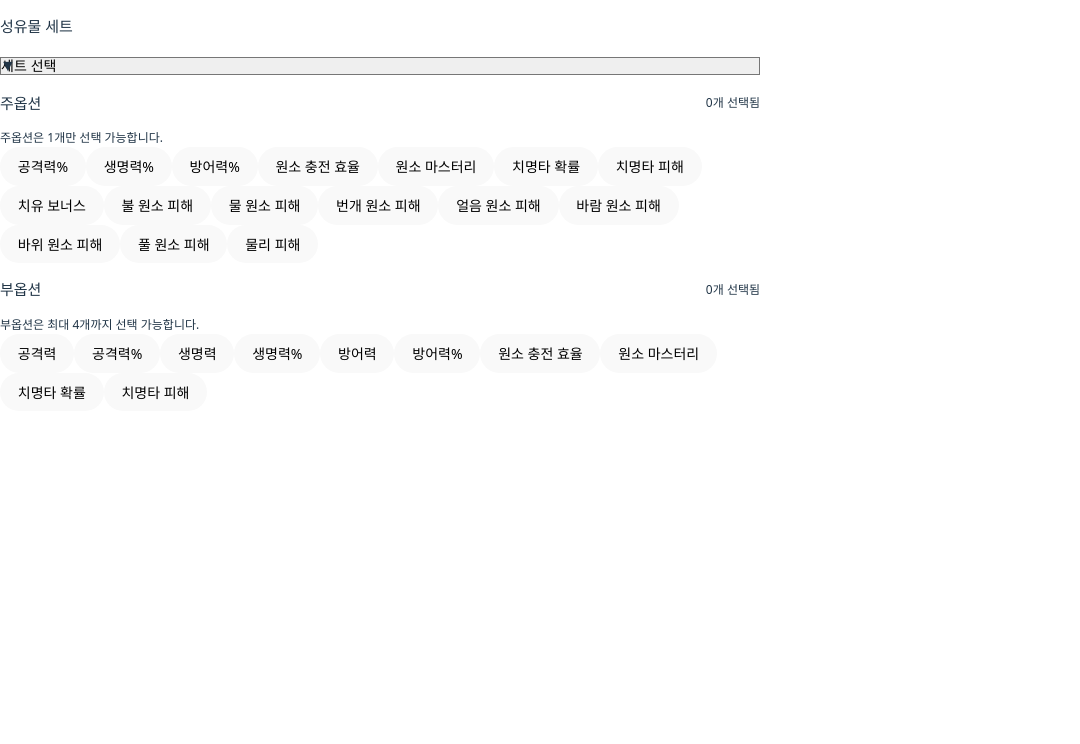
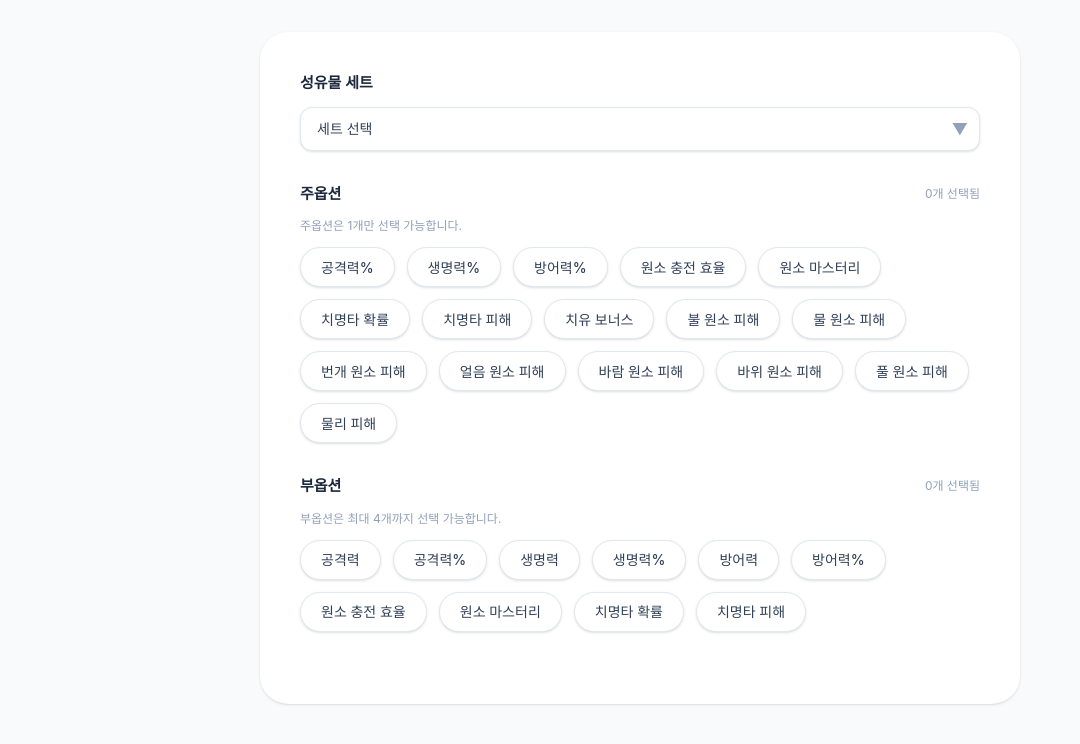
Before and after one commit to KimChungHo/GenshinArtifactRecommender, a React (Vite) app: page / in a window 1280 px wide. Shown: the top 744 px of the page, without its empty margins (0-1080 px from the left). Built offline with nearby package versions, Linux system fonts and the light colour scheme.

Commit message:
버튼 누르면 파랗게 색칠됨

```diff
--- a/src/index.css
+++ b/src/index.css
@@ -1,72 +1,17 @@
-:root {
-  font-family: system-ui, Avenir, Helvetica, Arial, sans-serif;
-  line-height: 1.5;
-  font-weight: 400;
+@import "tailwindcss";
 
-  color-scheme: light dark;
-  color: rgba(255, 255, 255, 0.87);
-  background-color: #242424;
+@layer base {
+  html,
+  body,
+  #root {
+    height: 100%;
+  }
 
-  font-synthesis: none;
-  text-rendering: optimizeLegibility;
-  -webkit-font-smoothing: antialiased;
-  -moz-osx-font-smoothing: grayscale;
-}
+  body {
+    margin: 0;
+  }
 
-a {
-  font-weight: 500;
-  color: #646cff;
-  text-decoration: inherit;
-}
-a:hover {
-  color: #535bf2;
-}
-
-body {
-  margin: 0;
-  display: flex;
-  place-items: center;
-  min-width: 320px;
-  min-height: 100vh;
-}
-
-h1 {
-  font-size: 3.2em;
-  line-height: 1.1;
-}
-
-button {
-  border-radius: 8px;
-  border: 1px solid transparent;
-  padding: 0.6em 1.2em;
-  font-size: 1em;
-  font-weight: 500;
-  font-family: inherit;
-  background-color: #1a1a1a;
-  cursor: pointer;
-  transition: border-color 0.25s;
-}
-button:hover {
-  border-color: #646cff;
-}
-button:focus,
-button:focus-visible {
-  outline: 4px auto -webkit-focus-ring-color;
-}
-
-@media (prefers-color-scheme: light) {
-  :root {
-    color: #213547;
-    background-color: #ffffff;
-  }
-  a:hover {
-    color: #747bff;
-  }
   button {
-    background-color: #f9f9f9;
+    font-family: inherit;
   }
 }
-
-@tailwind base;
-@tailwind components;
-@tailwind utilities;
--- a/src/pages/artifact-recommender/ArtifactRecommenderPage.tsx
+++ b/src/pages/artifact-recommender/ArtifactRecommenderPage.tsx
@@ -71,9 +71,12 @@ function ChipSelectSection(props: ChipSelectSectionProps): JSX.Element {
           const isSelected: boolean = props.selectedKeys.includes(option.key);
           const disabled: boolean = isOptionDisabled(option.key);
 
-          const baseClassName: string = "h-10 rounded-full px-5 text-[14px] font-medium transition shadow-sm focus:outline-none";
-          const selectedClassName: string = "bg-blue-600 text-white border border-blue-700 ring-1 ring-blue-300";
-          const unselectedClassName: string = "bg-white text-slate-700 border border-slate-200";
+          const baseClassName: string =
+            "h-10 rounded-full px-5 text-[14px] font-medium transition shadow-sm border focus:outline-none";
+          const selectedClassName: string =
+            "!bg-blue-600 text-white border-blue-700 ring-1 ring-blue-300";
+          const unselectedClassName: string =
+            "bg-white text-slate-700 border-slate-200 hover:bg-slate-50";
           const disabledClassName: string = "opacity-40 cursor-not-allowed";
 
           let className: string = baseClassName;
```
Also changed, not shown: .stylelintrc.js (added).
